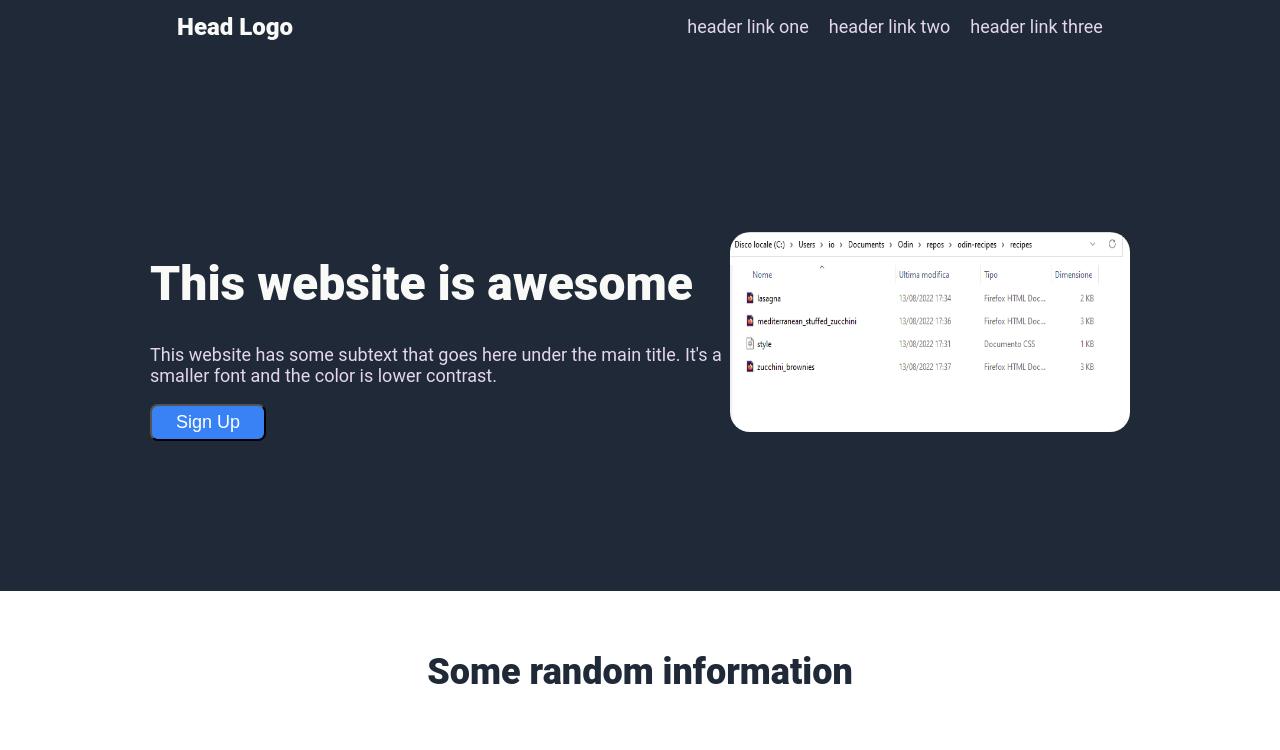
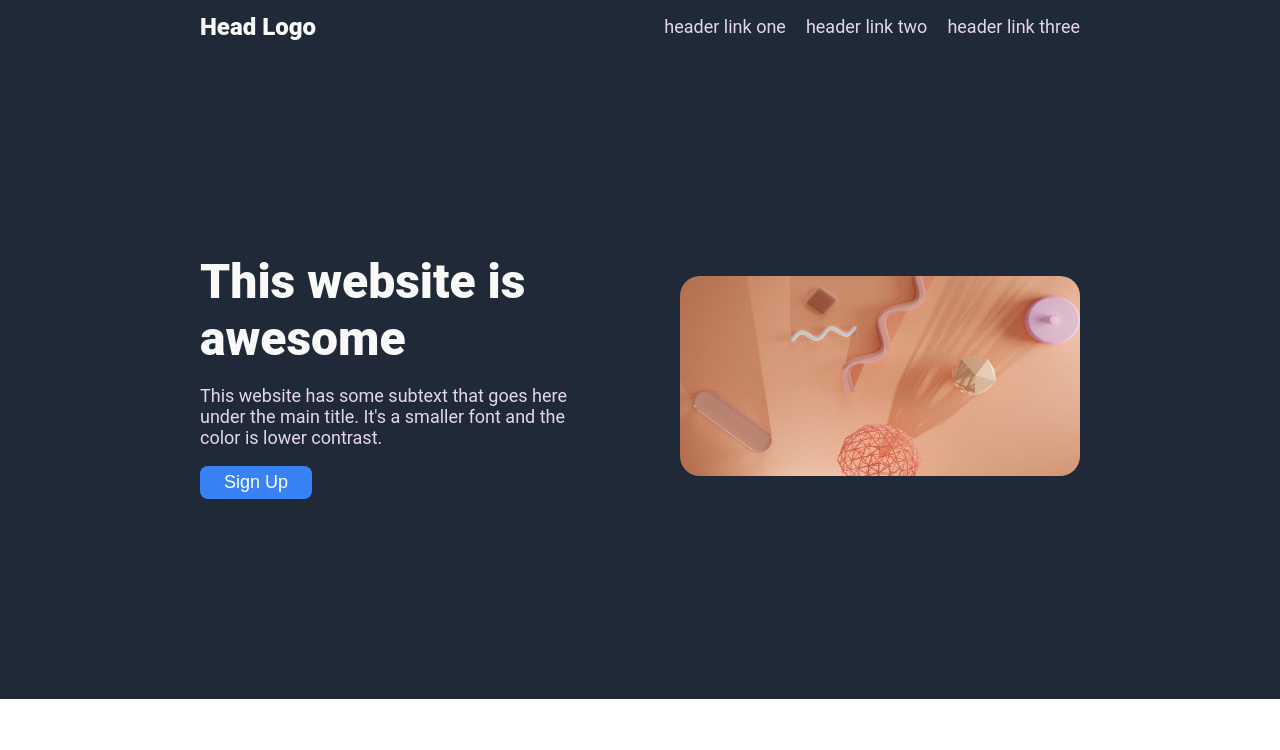
Before and after one commit to rmnkmr17/landing-page-top, a plain HTML site: page index.html in a window 1280 px wide. Shown: the top 750 px of the page. Drawn offline with Linux system fonts and the light colour scheme.

Commit message:
Updated the image below the header

```diff
--- a/index.html
+++ b/index.html
@@ -22,7 +22,7 @@
             <p>This website has some subtext that goes here under the main title. It's a smaller font and the color is lower contrast.</p>
             <button class="sign-up">Sign Up</button>
         </div>
-        <img class="main-pic" src="/images/image.png" alt="generic">
+        <img class="main-pic" src="/images/futuritic.avif" alt="generic">
     </div>
     <div class="container-two">
         <div class="title">Some random information</div>
--- a/styles.css
+++ b/styles.css
@@ -22,10 +22,11 @@ a {
 
 .header {
     display: flex;
-    justify-content: space-around;
+    justify-content: space-between;
     align-items: center;
     background-color: #1f2937;
     padding-bottom: 20px;
+    padding: 0 200px;
 }
 
 .logo {
@@ -36,10 +37,10 @@ a {
 
 .container {
     display: flex;
-    justify-content: center;
+    justify-content: space-between;
     align-items: center;
     background-color: #1f2937;
-    padding: 150px;
+    padding: 200px;
 
 }
 
@@ -47,11 +48,17 @@ a {
     font-size: 48px;
     font-weight: 800;
     color: #f9faf8;
+    margin: 0;
+    padding: 0;
 }
 
 p {
     font-size: 18px;
     color: #E5d7eb;
+}
+
+.welcome {
+    width: 400px;
 }
 
 .sign-up {
@@ -61,6 +68,7 @@ p {
     font-size: 18px;
     color: white;
     margin: 0;
+    border: 0;
 }
 .main-pic {
     width: 400px;
@@ -110,6 +118,7 @@ img {
     font-size: 36px;
     color: #1f2937;
     font-weight: 100;
+    margin: 0 300px;
 }
 
 .author {
```
Also changed, not shown: images/futuritic.avif (added), images/image.png (deleted), 1 other file.
